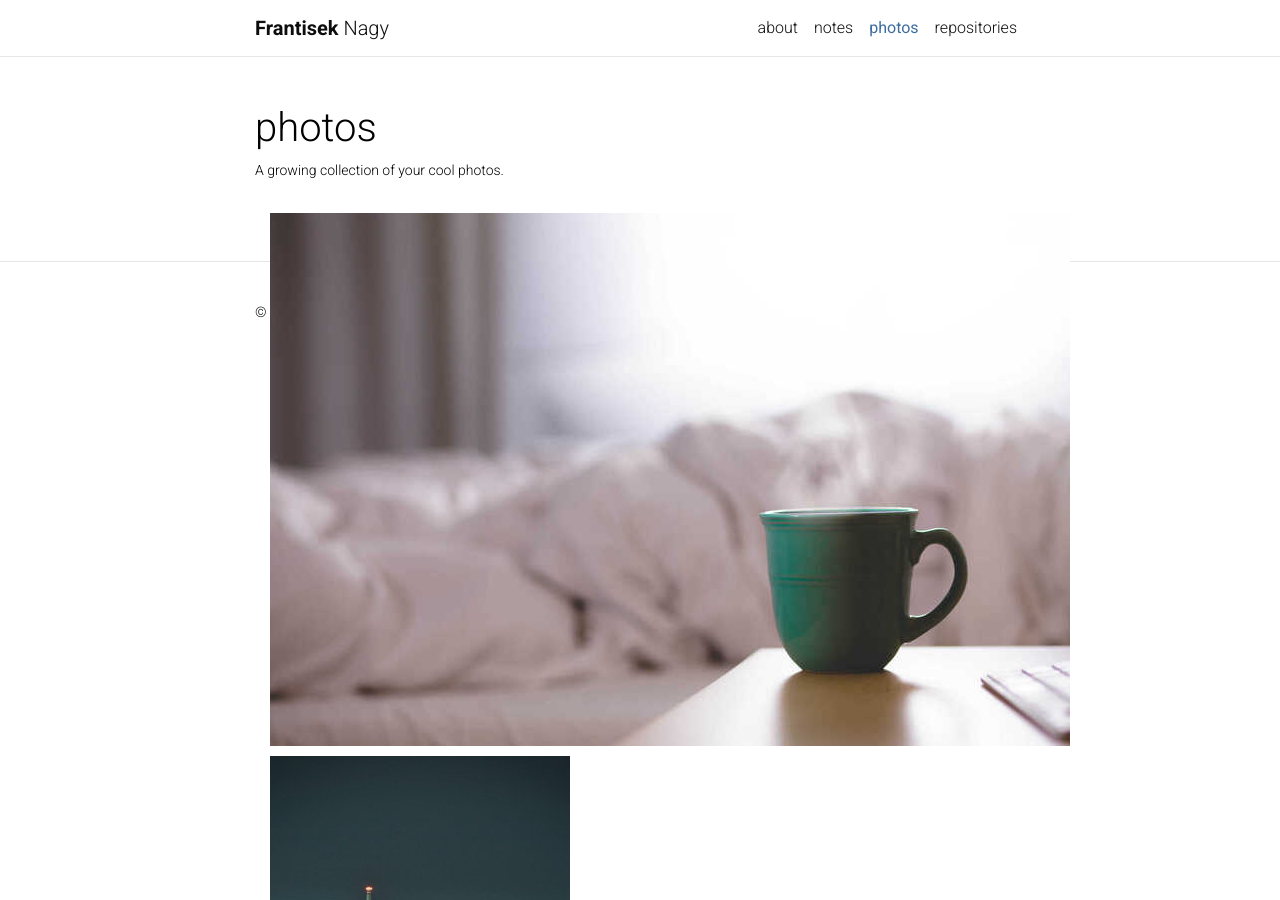
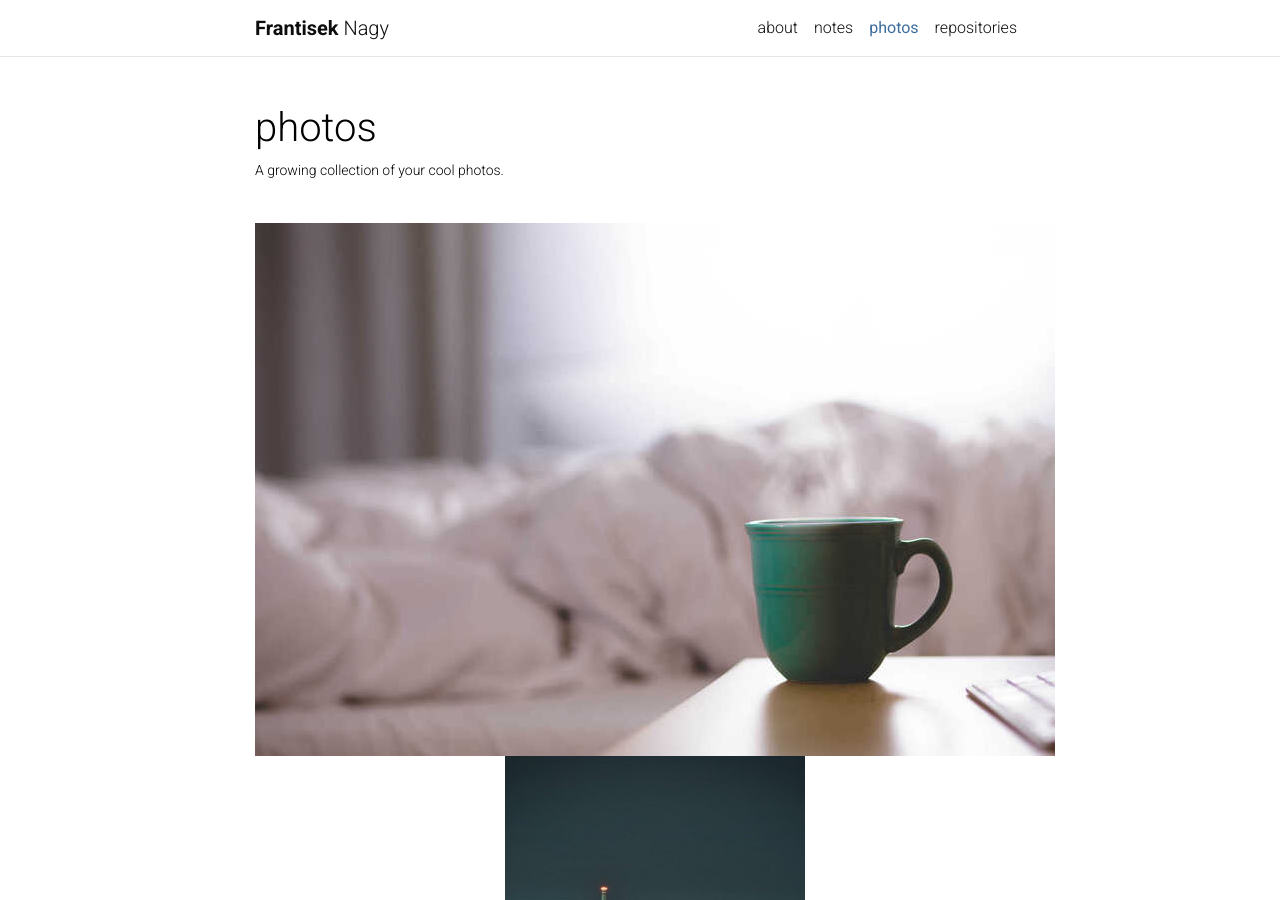
Before and after one commit to nagyfrantisek/folio, a Jekyll site: the page built from _pages/photos.md, in a window 1280 px wide and 900 px high. Built offline with Jekyll 4.4.1, drawn with Linux system fonts in a browser that asks for light colours; full-size pictures stand in for the smaller copies a plugin makes; comment, search, counter and statistics services are not loaded; a style sheet for code colours, icons or effects is not loaded.

Commit message:
Update photos.md

```diff
--- a/_pages/photos.md
+++ b/_pages/photos.md
@@ -27,7 +27,7 @@
     </div>
   </div>
   {%- else -%}
-  <div class="grid">
+  <div class="row">
     {%- for photo in sorted_photos -%}
       {% include photos.html %}
     {%- endfor %}
@@ -48,7 +48,7 @@
     </div>
   </div>
   {%- else -%}
-  <div class="grid">
+  <div class="row">
     {%- for photo in sorted_photos -%}
       {% include photos.html %}
     {%- endfor %}
```
